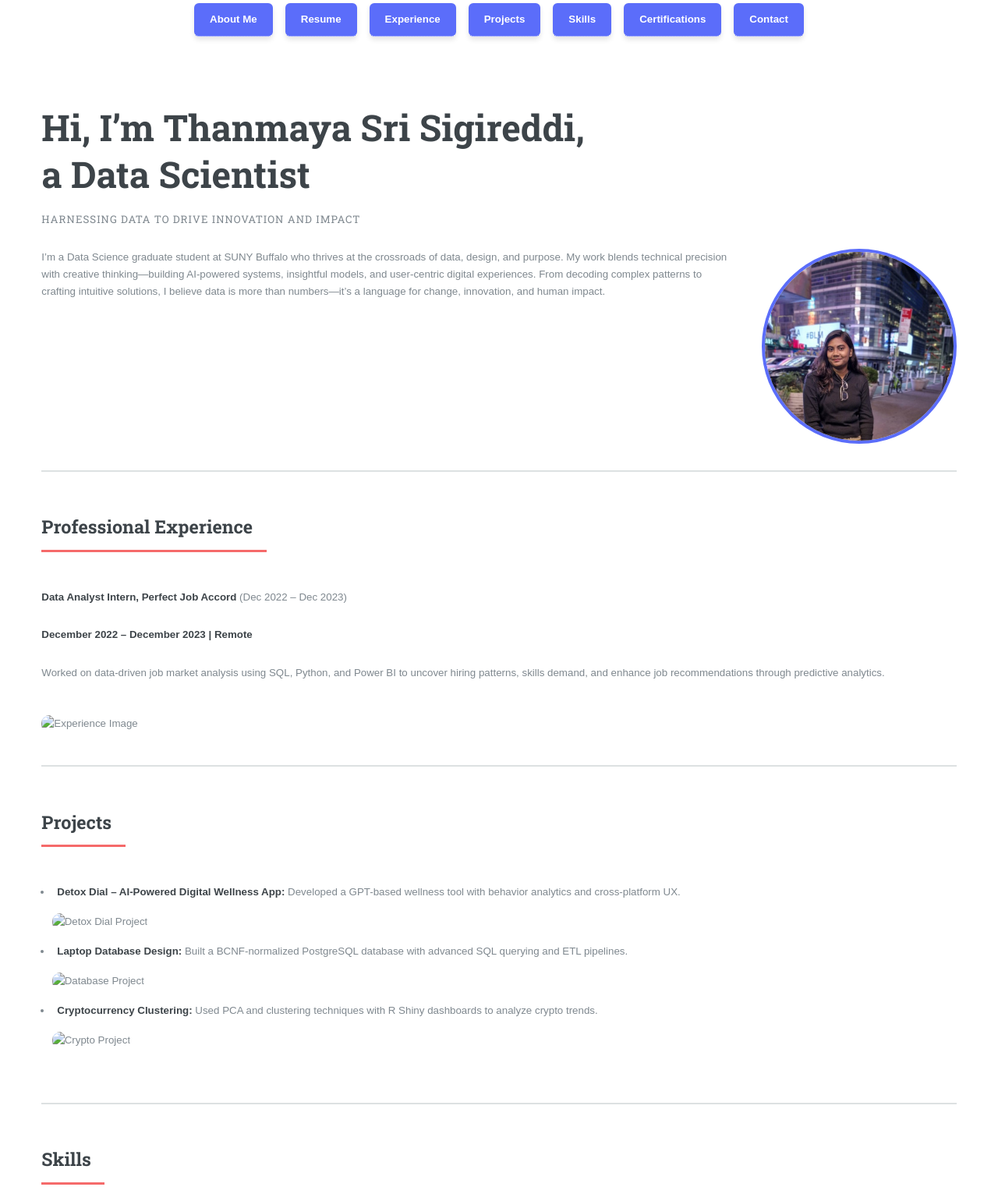
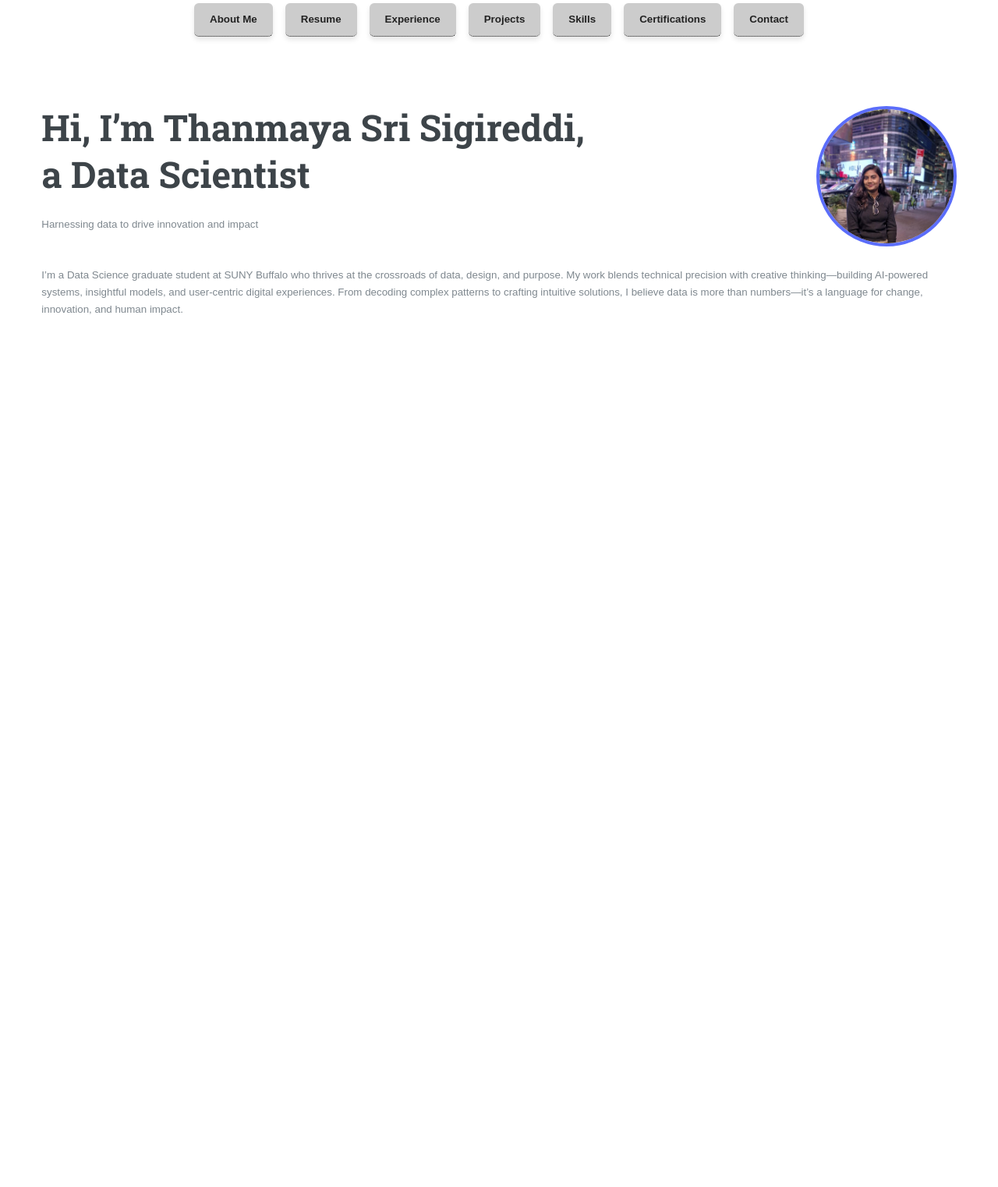
Before and after one commit to ThanmayaSri/Portfolio_Website, a plain HTML site: page index.html in a window 1280 px wide. Shown: the part 140-1662 px from the top of the page at 78% size. After the commit the page ends 800 px from the top, so only its background shows below. Drawn offline with Linux system fonts and the light colour scheme.

Commit message:
Update index.html

```diff
--- a/index.html
+++ b/index.html
@@ -6,32 +6,34 @@
     <meta name="viewport" content="width=device-width, initial-scale=1, user-scalable=no" />
     <link rel="stylesheet" href="assets/css/main.css" />
     <style>
-        /* General Styling */
         body {
             font-family: Arial, sans-serif;
         }
 
-        /* About Section Styling */
-        .about-container {
+        .header-with-image {
             display: flex;
             flex-wrap: wrap;
-            align-items: flex-start;
+            align-items: center;
+            justify-content: space-between;
             gap: 2rem;
         }
 
-        .about-text {
+        .header-text {
             flex: 1;
             min-width: 280px;
-            max-height: 370px;
-            overflow: auto;
         }
 
-        .about-image img {
-            width: 250px;
-            height: 250px;
+        .header-image img {
+            width: 180px;
+            height: 180px;
             object-fit: cover;
             border-radius: 50%;
             border: 4px solid #5b6dfa;
+        }
+
+        .about-text {
+            max-width: 100%;
+            margin-top: 1rem;
         }
 
         /* Navigation Buttons */
@@ -45,8 +47,8 @@
 
         .nav-buttons a {
             padding: 10px 20px;
-            background-color: #5b6dfa;
-            color: white;
+            background-color: #ccc;
+            color: #222;
             text-decoration: none;
             border-radius: 6px;
             font-weight: bold;
@@ -55,24 +57,8 @@
         }
 
         .nav-buttons a:hover {
-            background-color: #384ddf;
-        }
-
-        /* Image Styling for Sections */
-        .section-image {
-            width: 100%;
-            max-width: 600px;
-            border-radius: 10px;
-            margin: 1rem 0;
-        }
-
-        ul.cert-links li a {
-            color: #5b6dfa;
-            text-decoration: underline;
-        }
-
-        ul.cert-links li a:hover {
-            color: #384ddf;
+            background-color: #999;
+            color: white;
         }
     </style>
 </head>
@@ -105,81 +91,21 @@
 
             <!-- About Me -->
             <section id="about">
-                <header>
-                    <h1>Hi, I’m Thanmaya Sri Sigireddi,<br /> a Data Scientist</h1>
-                    <p>Harnessing data to drive innovation and impact</p>
-                </header>
-                <div class="about-container">
-                    <div class="about-text">
-                        <p>I’m a Data Science graduate student at SUNY Buffalo who thrives at the crossroads of data, design, and purpose. My work blends technical precision with creative thinking—building AI-powered systems, insightful models, and user-centric digital experiences. From decoding complex patterns to crafting intuitive solutions, I believe data is more than numbers—it’s a language for change, innovation, and human impact.</p>
+                <div class="header-with-image">
+                    <div class="header-text">
+                        <h1>Hi, I’m Thanmaya Sri Sigireddi,<br /> a Data Scientist</h1>
+                        <p>Harnessing data to drive innovation and impact</p>
                     </div>
-                    <div class="about-image">
+                    <div class="header-image">
                         <img src="images/my_image.jpeg" alt="Thanmaya Sri" />
                     </div>
                 </div>
+                <div class="about-text">
+                    <p>I’m a Data Science graduate student at SUNY Buffalo who thrives at the crossroads of data, design, and purpose. My work blends technical precision with creative thinking—building AI-powered systems, insightful models, and user-centric digital experiences. From decoding complex patterns to crafting intuitive solutions, I believe data is more than numbers—it’s a language for change, innovation, and human impact.</p>
+                </div>
             </section>
 
-            <!-- Experience -->
-            <section id="experience">
-                <header class="major"><h2>Professional Experience</h2></header>
-                <p><strong>Data Analyst Intern, Perfect Job Accord</strong> (Dec 2022 – Dec 2023)</p>
-                <p><strong>December 2022 – December 2023 | Remote</strong></p>
-                <p>Worked on data-driven job market analysis using SQL, Python, and Power BI to uncover hiring patterns, skills demand, and enhance job recommendations through predictive analytics.</p>
-                <img src="images/experience.jpg" alt="Experience Image" class="section-image" />
-            </section>
-
-            <!-- Projects -->
-            <section id="projects">
-                <header class="major"><h2>Projects</h2></header>
-                <ul>
-                    <li><strong>Detox Dial – AI-Powered Digital Wellness App:</strong> Developed a GPT-based wellness tool with behavior analytics and cross-platform UX.</li>
-                    <img src="images/project1.jpg" alt="Detox Dial Project" class="section-image" />
-
-                    <li><strong>Laptop Database Design:</strong> Built a BCNF-normalized PostgreSQL database with advanced SQL querying and ETL pipelines.</li>
-                    <img src="images/project2.jpg" alt="Database Project" class="section-image" />
-
-                    <li><strong>Cryptocurrency Clustering:</strong> Used PCA and clustering techniques with R Shiny dashboards to analyze crypto trends.</li>
-                    <img src="images/project3.jpg" alt="Crypto Project" class="section-image" />
-                </ul>
-            </section>
-
-            <!-- Skills -->
-            <section id="skills">
-                <header class="major"><h2>Skills</h2></header>
-                <ul>
-                    <li><strong>Languages:</strong> Python, R, C, HTML, CSS</li>
-                    <li><strong>Big Data & Databases:</strong> Spark, Hive, PostgreSQL, MySQL</li>
-                    <li><strong>Frameworks & Libraries:</strong> TensorFlow, PySpark, Pandas, NumPy</li>
-                    <li><strong>Tools:</strong> Tableau, Power BI, Excel, Git</li>
-                </ul>
-            </section>
-
-            <!-- Certifications -->
-            <section id="certifications">
-                <header class="major"><h2>Certifications</h2></header>
-                <ul class="cert-links">
-                    <li><a href="https://example.com/datascience-foundation" target="_blank">Data Science Foundations – Great Learning Academy</a></li>
-                    <li><a href="https://example.com/ai-hackathon" target="_blank">AI-Integrated Application – AI for Good Hackathon</a></li>
-                    <li><a href="https://example.com/sql-python-powerbi" target="_blank">SQL, Python, Power BI – Excel Solutions</a></li>
-                    <li><a href="https://example.com/plasmid-intern" target="_blank">Data Science Internship – Plasmid</a></li>
-                </ul>
-            </section>
-
-            <!-- Resume -->
-            <section id="resume">
-                <header class="major"><h2>Resume</h2></header>
-                <p><a href="Thanmaya_Resume.pdf" target="_blank">Download my resume (PDF)</a></p>
-            </section>
-
-            <!-- Contact -->
-            <section id="contact">
-                <header class="major"><h2>Contact</h2></header>
-                <ul>
-                    <li>Email: <a href="mailto:sigireddithanmayasri@gmail.com">sigireddithanmayasri@gmail.com</a></li>
-                    <li>Phone: +1 (716)-465-9667</li>
-                    <li>LinkedIn: <a href="https://www.linkedin.com/in/thanmaya-sri-sigireddi">thanmaya-sri-sigireddi</a></li>
-                </ul>
-            </section>
+            <!-- Other sections (Resume, Experience, etc.) go here... -->
 
         </div>
     </div>
```
